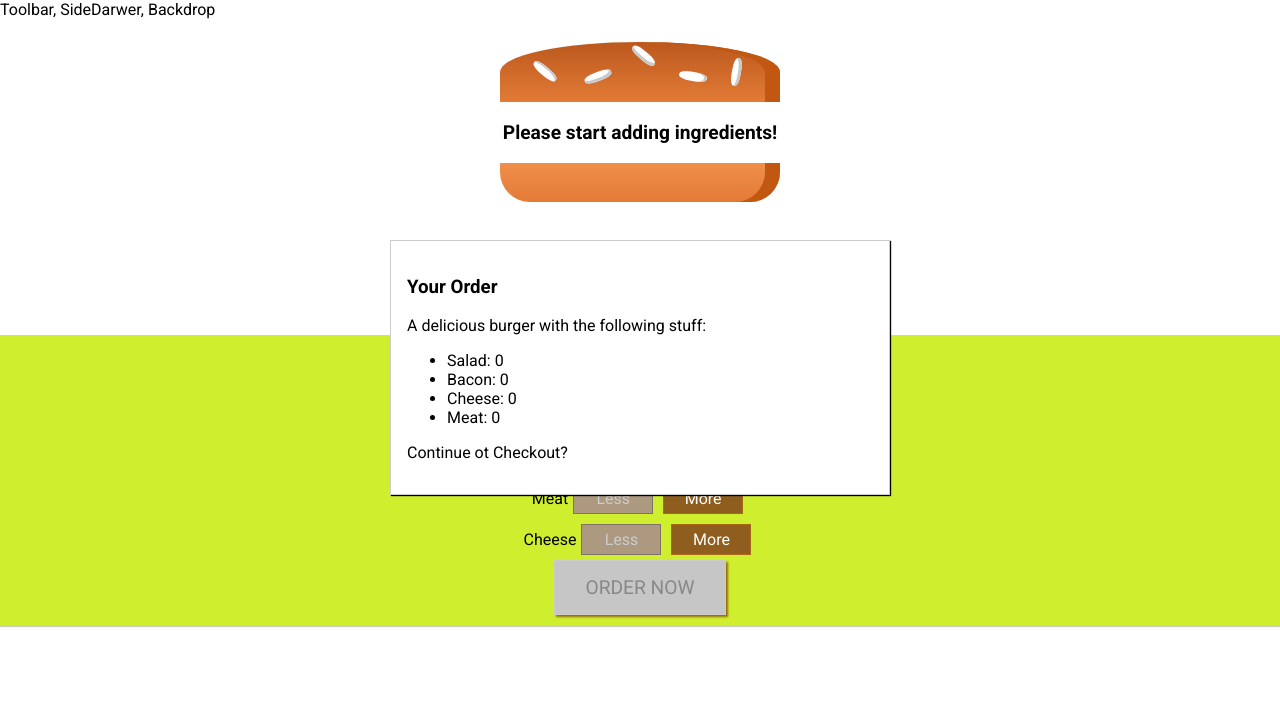
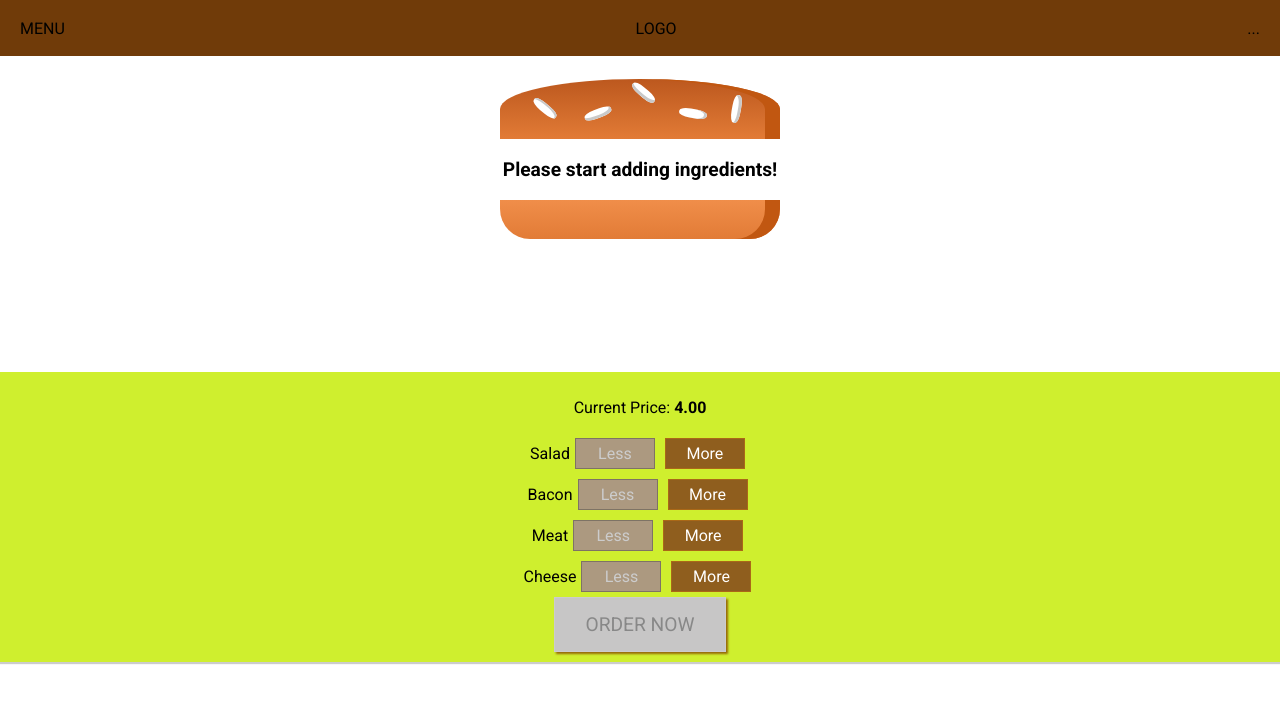
Before and after one commit to SarahHarrington/burger-builder, a React app: page / in a window 1280 px wide. Shown: the top 702 px of the page. Built offline with nearby package versions, Linux system fonts and the light colour scheme.

Commit message:
modal working, working on header/navigation

```diff
--- a/src/components/Burger/BuildControls/BuildControls.js
+++ b/src/components/Burger/BuildControls/BuildControls.js
@@ -23,7 +23,8 @@ const buildControls = (props) => (
     ))}
     <button
       className={classes.OrderButton}
-      disabled={!props.purchaseable}>ORDER NOW</button>
+      disabled={!props.purchaseable}
+      onClick={props.ordered}>ORDER NOW</button>
   </div>
 );
 
--- a/src/components/Burger/OrderSummary/OrderSummary.js
+++ b/src/components/Burger/OrderSummary/OrderSummary.js
@@ -1,6 +1,7 @@
 import React from 'react';
 
 import Aux from '../../../hoc/aux';
+import Button from '../../UI/Button/Button';
 
 const orderSummary = (props) => {
   const ingredientSummary = Object.keys(props.ingredients)
@@ -18,7 +19,10 @@ const orderSummary = (props) => {
     <ul>
       {ingredientSummary}
     </ul>
+    <p><strong>Total Price</strong>: {props.price.toFixed(2)}</p>
     <p>Continue ot Checkout?</p>
+    <Button btnType="Danger" clicked={props.purchaseCancelled}>CANCEL</Button>
+    <Button btnType="Success" clicked={props.purchaseContinued}>CONTINUE</Button>
   </Aux>
   )
 };
--- a/src/components/Layout/Layout.css
+++ b/src/components/Layout/Layout.css
@@ -1,3 +1,3 @@
 .Content {
-  margin-top: 16px;
+  margin-top: 72px;
 }
--- a/src/components/Layout/Layout.js
+++ b/src/components/Layout/Layout.js
@@ -1,10 +1,12 @@
 import React from 'react';
+
 import Aux from '../../hoc/aux';
 import classes from './Layout.css';
+import Toolbar from '../Navigation/Toolbar/Toolbar';
 
 const layout = ( props ) => (
   <Aux>
-    <div>Toolbar, SideDarwer, Backdrop</div>
+    <Toolbar />
     <main className={classes.Content}>
       {props.children}
     </main>
--- /dev/null
+++ b/src/components/Navigation/Toolbar/Toolbar.css
@@ -0,0 +1,18 @@
+.Toolbar {
+  height: 56px;
+  width: 100%;
+  position: fixed;
+  top: 0;
+  left: 0;
+  background-color: #703b09;
+  display: flex;
+  justify-content: space-between;
+  align-items: center;
+  padding: 0 20px;
+  box-sizing: border-box;
+  z-index: 90;
+}
+
+.Toolbar nav {
+  height: 100%;
+}
--- /dev/null
+++ b/src/components/Navigation/Toolbar/Toolbar.js
@@ -0,0 +1,13 @@
+import React from 'react';
+
+import classes from './Toolbar.css';
+
+const toolbar = (props) => (
+  <header className={classes.Toolbar}>
+    <div>MENU</div>
+    <div>LOGO</div>
+    <div>...</div>
+  </header>
+);
+
+export default toolbar;
--- /dev/null
+++ b/src/components/UI/Backdrop/Backdrop.css
@@ -0,0 +1,9 @@
+.Backdrop {
+  width: 100%;
+  height: 100%;
+  position: fixed;
+  z-index: 100;
+  left: 0;
+  top: 0;
+  background-color: rgba(0, 0, 0, 0.5);
+}
--- a/src/components/UI/Backdrop/Backdrop.js
+++ b/src/components/UI/Backdrop/Backdrop.js
@@ -0,0 +1,9 @@
+import React from 'react';
+
+import classes from './Backdrop.css';
+
+const backdrop = (props) => (
+  props.show ? <div className={classes.Backdrop} onClick={props.clicked}></div> : null
+);
+
+export default backdrop;
--- /dev/null
+++ b/src/components/UI/Button/Button.css
@@ -0,0 +1,24 @@
+.Button {
+  background-color: transparent;
+  border: none;
+  color: white;
+  outline: none;
+  cursor: pointer;
+  font: inherit;
+  padding: 10px;
+  margin: 10px;
+  font-weight: bold;
+}
+
+.Button:first-of-type {
+  margin-left: 0;
+  padding-left: 0;
+}
+
+.Success {
+  color: #5C9210;
+}
+
+.Danger {
+  color: #944317;
+}
--- /dev/null
+++ b/src/components/UI/Button/Button.js
@@ -0,0 +1,11 @@
+import React from 'react';
+
+import classes from './Button.css';
+
+const button = (props) => (
+  <button
+    className={[classes.Button, classes[props.btnType]].join(' ')}
+    onClick={props.clicked}>{props.children}</button>
+);
+
+export default button;
--- a/src/components/UI/Modal/Modal.js
+++ b/src/components/UI/Modal/Modal.js
@@ -1,11 +1,22 @@
 import React from 'react';
 
 import classes from './Modal.css';
+import Aux from '../../../hoc/aux';
+import Backdrop from '../Backdrop/Backdrop';
 
 const modal = (props) => (
-  <div className={classes.Modal}>
-    {props.children}
-  </div>
+  <Aux>
+    <Backdrop
+      show={props.show}
+      clicked={props.modalClosed}/>
+    <div className={classes.Modal}
+      style={{
+        transform: props.show ? 'translateY(0)' : 'translateY(-100vh)',
+        opacity: props.show ? '1' : '0'
+      }}>
+      {props.children}
+    </div>
+  </Aux>
 );
 
 export default modal;
--- a/src/containers/BurgerBuilder/BurgerBuilder.js
+++ b/src/containers/BurgerBuilder/BurgerBuilder.js
@@ -27,7 +27,12 @@ class BurgerBuilder extends Component {
       meat: 0,
     },
     totalPrice: 4,
-    purchaseable: false
+    purchaseable: false,
+    purchasing: false
+  }
+
+  purchaseHandler = () => {
+    this.setState({purchasing: true});
   }
 
   updatePurchaseState (ingredients) {
@@ -72,6 +77,14 @@ class BurgerBuilder extends Component {
     this.updatePurchaseState(updatedIngredients);
   };
 
+  purchaseCancelHandler = () => {
+    this.setState({purchasing: false});
+  }
+
+  purchaseContinueHandler = () => {
+    alert('You continue!');
+  };
+
   render() {
     const disabledInfo = {
       ...this.state.ingredients
@@ -82,9 +95,15 @@ class BurgerBuilder extends Component {
 
     return(
       <Aux>
-        <Modal>
-          <OrderSummary
-            ingredients={this.state.ingredients}/>
+        <Modal
+          show={this.state.purchasing}
+          modalClosed={this.purchaseCancelHandler}>
+            <OrderSummary
+              ingredients={this.state.ingredients}
+              purchaseCancelled={this.purchaseCancelHandler}
+              purchaseContinued={this.purchaseContinueHandler}
+              price={this.state.totalPrice}
+              />
         </Modal>
         <Burger ingredients={this.state.ingredients} />
         <BuildControls
@@ -92,7 +111,8 @@ class BurgerBuilder extends Component {
           ingredientRemoved={this.removeIngredientsHandler}
           disabled={disabledInfo}
           purchaseable={this.state.purchaseable}
-          price={this.state.totalPrice}/>
+          price={this.state.totalPrice}
+          ordered={this.purchaseHandler}/>
       </Aux>
     );
   }
```
